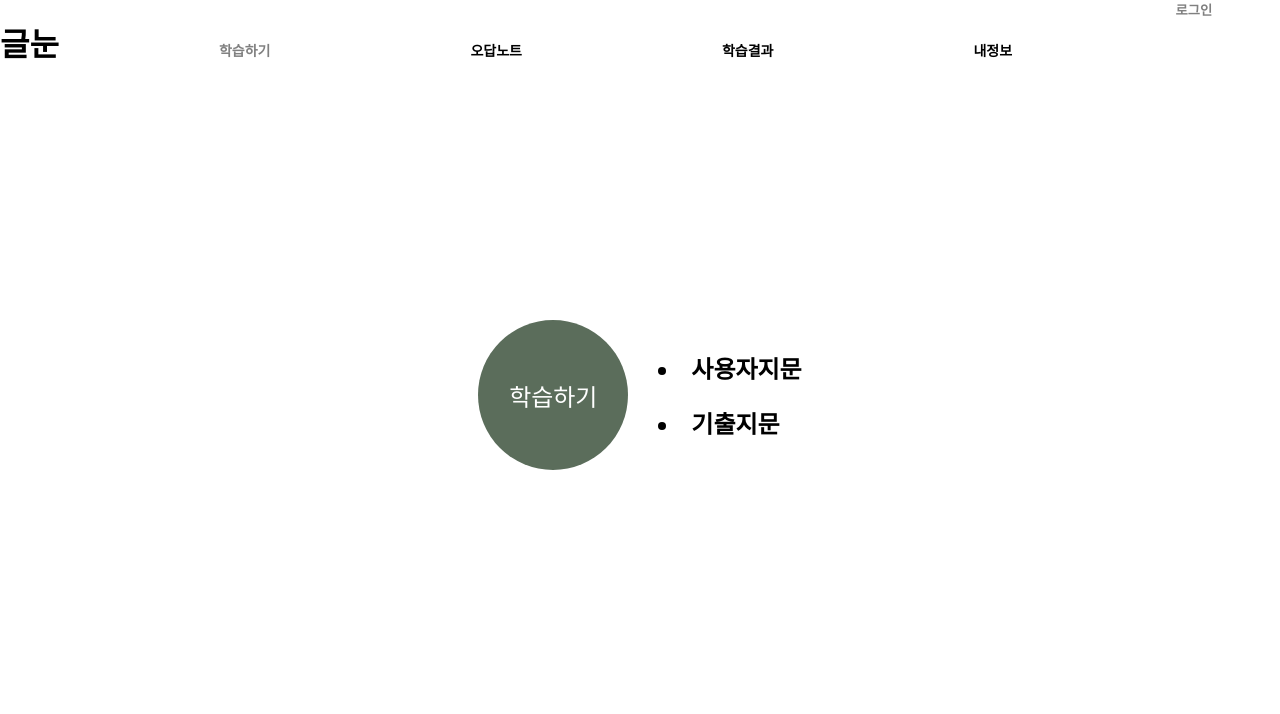
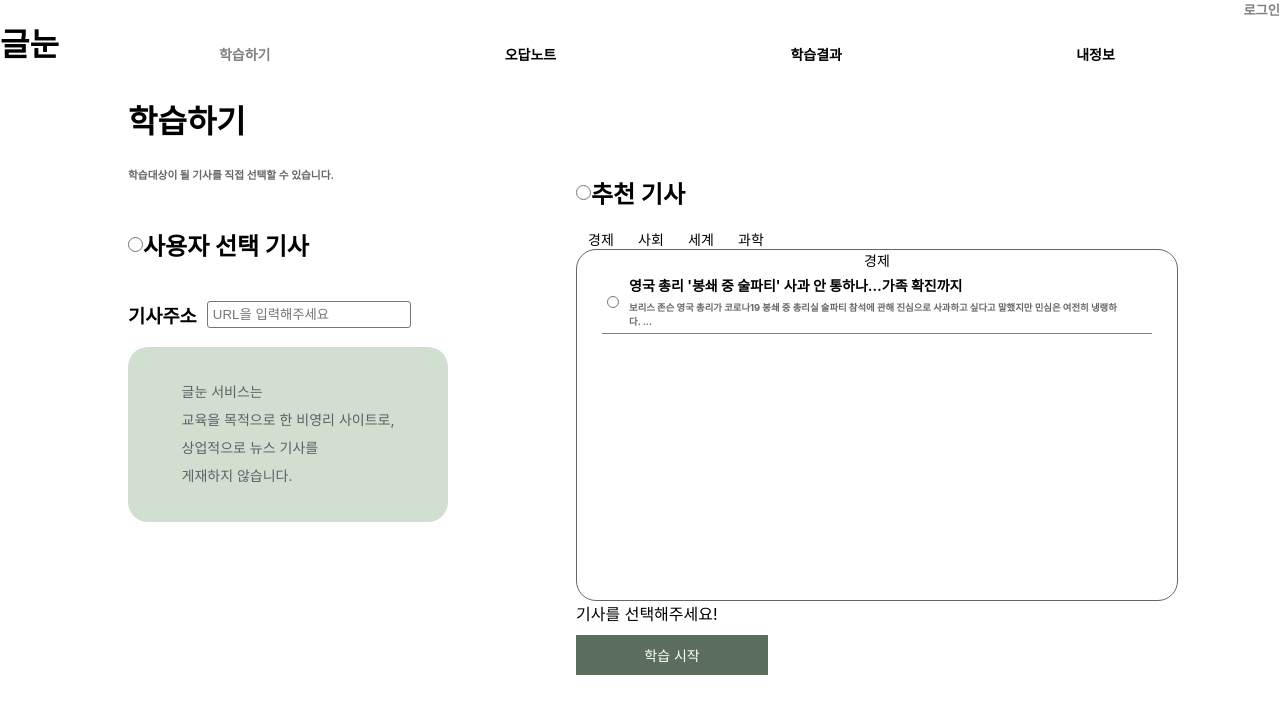
Before and after one commit to GeulNoon/Frontend, a React (Create React App) app: page /Study in a window 1280 px wide. Shown: the top 714 px of the page. Built offline with nearby package versions, Linux system fonts and the light colour scheme.

Commit message:
학습하기 화면 변경

```diff
--- a/src/App.js
+++ b/src/App.js
@@ -7,8 +7,6 @@ import Result from "./screens/Result";
 import MyPage from "./screens/MyPage";
 import Login from "./screens/Login";
 import Register from "./screens/Register";
-import Custom from "./screens/Custom";
-import Default from './screens/Default';
 import Step1 from './screens/Step1';
 import Step2 from './screens/Step2';
 import Step3 from './screens/Step3';
@@ -38,16 +36,16 @@ class TOC extends Component{
       list.push(
           <h4 style={{display: 'inline', fontSize: '14px'}} key={data.id}>
             <NavLink
-              style={({ isActive }) => ({ color: isActive ? 'grey' : 'black', textDecoration: 'none', marginRight: 200 })}
+              style={({ isActive }) => ({ color: isActive ? 'grey' : 'black', textDecoration: 'none' })}
               to={{pathname: `${data.id}`}}>{data.title}
             </NavLink>
           </h4>);
       i = i+1;
     }
     return (
-      <>
+      <div style={{display: 'flex', justifyContent: 'space-between', width: '70%', height: '40px'}}>
         {list}
-      </>
+      </div>
     );
   }
 }
@@ -65,12 +63,14 @@ class App extends Component {
     return (
       <BrowserRouter>
         <div>
-          <div style={{position: 'fixed', height: '75px', backgroundColor: 'white', zIndex: 1}}>
-          <h5 style={{margin: 0, textAlign: 'right'}}>
-            <NavLink style={{color: 'grey', textDecoration: 'none'}} to="/Login" >로그인</NavLink>
-          </h5>
-          <Subject></Subject>
-          <TOC data={this.state.contents}></TOC>
+          <div style={{position: 'fixed', height: '75px', width: '100%', backgroundColor: 'white', zIndex: 1}}>
+            <h5 style={{margin: 0, textAlign: 'right'}}>
+              <NavLink style={{color: 'grey', textDecoration: 'none'}} to="/Login" >로그인</NavLink>
+            </h5>
+            <div style={{display: 'flex', alignItems: 'flex-end'}}>
+              <Subject></Subject>
+              <TOC data={this.state.contents}></TOC>
+            </div>
           </div>
           <div style={{paddingTop: '75px'}}>
           <Routes>
@@ -81,12 +81,10 @@ class App extends Component {
             <Route path="/MyPage" element={<MyPage/>}/>
             <Route path="/Login" element={<Login/>}/>
             <Route path="/Register" element={<Register/>}/>
-            <Route path="/Study/Custom" element={<Custom/>}/>
-            <Route path="/Study/Default" element={<Default/>}/>
-            <Route path="/Study/Default/Step1" element={<Step1/>}/>
-            <Route path="/Study/Default/Step2" element={<Step2/>}/>
-            <Route path="/Study/Default/Step3" element={<Step3/>}/>
-            <Route path="/Study/Default/Step4" element={<Step4/>}/>
+            <Route path="/Study/Step1" element={<Step1/>}/>
+            <Route path="/Study/Step2" element={<Step2/>}/>
+            <Route path="/Study/Step3" element={<Step3/>}/>
+            <Route path="/Study/Step4" element={<Step4/>}/>
           </Routes>
           </div>
         </div>
--- a/src/screens/Default.js
+++ /dev/null
@@ -1,82 +0,0 @@
-import React, { Component } from 'react';
-import { NavLink } from "react-router-dom";
-import styled from "styled-components";
-
-const Wrapper = styled.div`
-  display: flex;
-  align-items: center;
-  justify-content: center;
-  height: 90vh;
-  width: 100vw;
-`;
-
-const ContentWrapper = styled.div`
-  display: flex;
-  flex-direction: column;
-  align-items: center;
-  justify-content: center;
-  height: 65vh;
-  width: 50vw;
-  background-color: #e5e5e5;
-`;
-
-const BorderWrapper = styled.div`
-  display: flex;
-  align-items: center;
-  justify-content: center;
-  height: ${props => props.height};
-  width: ${props => props.width};
-  border: 2px solid black;
-  background-color: ${props => props.color};
-  font-size: ${props => props.fontSize}px;
-  font-weight: ${props => props.isBold ? 'bold' : 'normal'};
-`;
-
-const Button = styled.div`
-  display: flex;
-  align-items: center;
-  justify-content: center;
-  width: 15vw;
-  height: 5vh;
-  font-size: 14px;
-  color: white;
-  margin: 30px;
-  background-color: #5b6d5b;
-  :hover {
-    background-color: #5b6d5b;
-    opacity: 0.7;
-  }
-  border: none;
-`;
-
-class Default extends Component {
-  render() {
-    return (
-      <Wrapper>
-          <ContentWrapper>
-            <BorderWrapper height='8vh' width='30vw' color='white' fontSize={20} isBold={true} >
-              기사 제목
-            </BorderWrapper>
-            <div style={{color: '#3b583b', fontWeight: 'bold', margin: 10}}>
-              지문 미리보기
-            </div>
-            <BorderWrapper height='25vh' width='40vw' color='#e5e5e5' fontSize={11} isBold={false}>
-              본문 일부
-            </BorderWrapper>
-            <div style={{display: 'flex', alignItems: 'center', justifyContent: 'center'}}>
-              <Button>
-                <NavLink style={{ color: 'white', textDecoration: 'none' }}
-                  to="Step1">학습 시작
-                </NavLink>
-              </Button>
-              <Button>
-                지문 변경
-              </Button>
-            </div>
-          </ContentWrapper>
-      </Wrapper>
-    );
-  }
-}
-
-export default Default;
--- a/src/screens/Home.js
+++ b/src/screens/Home.js
@@ -14,7 +14,7 @@ const Button = styled.button`
     background-color: ${props => props.color};
     opacity: 0.7;
   }
-  margin-left: 100px;
+  margin: 50px;
 `;
 
 class TOC extends Component{
@@ -30,9 +30,9 @@ class TOC extends Component{
       i = i+1;
     }
     return (
-      <header>
+      <>
         {list}
-      </header>
+      </>
     );
   }
 }
--- a/src/screens/Study.js
+++ b/src/screens/Study.js
@@ -1,60 +1,224 @@
-import React ,{Component} from 'react';
+import React, { Component } from 'react';
 import { NavLink } from "react-router-dom";
-import styled from 'styled-components';
+import styled from "styled-components";
 
-const Circle = styled.div`
+const Wrapper = styled.div`
   display: flex;
   align-items: center;
   justify-content: center;
-  width: 150px;
-  height: 150px;
-  font-size: 24px;
-  color: white;
-  border-radius: 50%;
-  background-color: #5b6d5b;
-  margin-right: 30px;
+  height: 85vh;
+  width: 100vw;
 `;
 
-class TOC extends Component{
+const LeftWrapper = styled.div`
+  display: flex;
+  flex-direction: column;
+  height: 85vh;
+  width: 25vw;
+  margin-left: 10vw;
+`;
+
+const RightWrapper = styled.div`
+  display: flex;
+  flex-direction: column;
+  justify-content: center;
+  height: 85vh;
+  width: 55vw;
+  margin-left: 10vw;
+`;
+
+const BorderWrapper = styled.div`
+  display: flex;
+  flex-direction: column;
+  align-items: center;
+  height: 350px;
+  width: 600px;
+  border: 1px solid #5b6d5b;
+  border-radius: 20px;
+  font-size: 14px;
+`;
+
+const ContentWrapper = styled.div`
+  display: flex;
+  align-items: center;
+  justify-content: center;
+  height: 175px;
+  width: 100%;
+  font-size: 14px;
+  border-radius: 20px;
+  background-color: #d1dfd1;
+  color: #5b6167;
+  white-space: pre;
+  line-height: 200%;
+`;
+
+const Button = styled.div`
+  display: flex;
+  align-items: center;
+  justify-content: center;
+  width: 15vw;
+  height: 5vh;
+  font-size: 14px;
+  color: white;
+  background-color: #5b6d5b;
+  :hover {
+    background-color: #5b6d5b;
+    opacity: 0.7;
+  }
+  border: none;
+  margin-top: 10px;
+`;
+
+const Category = styled.div`
+  display: flex;
+  justify-content: center;
+  width: 50px;
+  font-size: 14px;
+  :hover {
+    color: #5b6d5b;
+  }
+  border: none;
+`;
+
+const ArticleWrapper = styled.div`
+  display: flex;
+  align-items: center;
+  width: 550px;
+  border-bottom: 1px solid grey;
+`;
+
+const ArticleContentWrapper = styled.div`
+  width: 500px;
+`;
+
+class SubjectMain extends Component{
   render(){
-    var list = [];
-    var i = 0;
-    while (i<this.props.data.length){
-      var data = this.props.data[i];
-      list.push(
-        <h2 key={data.id}>
-          <li>
-            <NavLink style={{ color: 'black', textDecoration: 'none' }}
-            to={{pathname: `${data.id}`}}>{data.title}
-            </NavLink>
-          </li>
-        </h2>);
-      i = i+1;
-    }
     return (
       <header>
-        {list}
+        <h1>학습하기</h1>
+        <h6 style={{color: "#676767"}}>학습대상이 될 기사를 직접 선택할 수 있습니다.</h6>
       </header>
     );
   }
 }
 
-class Study extends Component {
-  state = {
-    contents: [
-      {id: 'Custom', title: '사용자지문', desc: '사용자지문 기능'},
-      {id: 'Default', title: '기출지문', desc: '기출지문 기능'},
-    ]
+class Subject extends Component{
+  render(){
+    return (
+      <header>
+        <h2>{this.props.title}</h2>
+      </header>
+    );
   }
+}
 
-  render() {
-    return (
-        <div style={{display: 'flex', alignItems:'center',justifyContent: 'center' ,height: '80vh'}}>
-        <Circle>학습하기</Circle>
-        <TOC data={this.state.contents}></TOC>
-        </div>
+class Article extends Component{
+  render(){
+    return(
+      <ArticleWrapper>
+      <input style={{width: '12px', height: '12px', margin: '5px'}} type="radio" name="recommend"/>
+        <ArticleContentWrapper>
+          <h4 style={{margin: '5px'}}>
+            {this.props.title}
+          </h4>
+          <h6 style={{margin: '5px', color: '#676767'}}>
+            {this.props.desc}
+          </h6>
+        </ArticleContentWrapper>
+      </ArticleWrapper>
     )
   }
 }
 
+class Study extends Component {
+  state = {
+    value: '경제',
+    isRecommend: 1,
+    url: ''
+  }
+  handleChange = (e) => {
+    this.setState({
+      url: e.target.value
+    })
+  }
+  render() {
+    const contents = ['경제','사회','세계','과학']
+    const category = contents.map((title) =>
+      (<Category key={title} onClick={()=>{this.setState({value: title})}}>
+        {title}
+      </Category>))
+    const { isRecommend, url } = this.state;
+    let Warning = null;
+    if (isRecommend) {
+      Warning = "기사를 선택해주세요!"
+    } else if(!isRecommend && url === '') {
+      Warning = "URL을 입력해주세요!"
+    }
+    return (
+      <Wrapper>
+          <LeftWrapper>
+            <SubjectMain></SubjectMain>
+            <div style={{display: 'flex', alignItems: 'center'}}>
+              <input style={{width: '15px', height: '15px', margin: '0px'}} type="radio" name="select" onChange={()=>{this.setState({isRecommend: 0})}}/>
+              <Subject title="사용자 선택 기사"></Subject>
+            </div>
+            <div style={{display: 'flex', alignItems:'center'}}>
+              <h3 style={{marginRight: '10px'}}>기사주소</h3>
+              <input placeholder="URL을 입력해주세요" style={{width: '15vw',marginBottom:'0px',padding:'5px'}} value = {this.state.url} onChange={this.handleChange}></input>
+            </div>
+              <ContentWrapper>
+              {`글눈 서비스는\n교육을 목적으로 한 비영리 사이트로,\n상업적으로 뉴스 기사를\n게재하지 않습니다.`}
+              </ContentWrapper>
+          </LeftWrapper>
+          <RightWrapper>
+            <div style={{display: 'flex', alignItems: 'center'}}>
+              <input style={{width: '15px', height: '15px', margin: '0px'}} type="radio" name="select" onChange={()=>{this.setState({isRecommend: 1})}}/>
+              <Subject title="추천 기사"></Subject>
+            </div>
+            <div style={{display: 'flex'}}>
+              {category}
+            </div>
+            {(() => {
+              switch (this.state.value) {
+                case '경제':
+                  return <BorderWrapper>경제
+                            <Article title="영국 총리 '봉쇄 중 술파티' 사과 안 통하나…가족 확진까지"
+                            desc="보리스 존슨 영국 총리가 코로나19 봉쇄 중 총리실 술파티 참석에 관해
+                            진심으로 사과하고 싶다고 말했지만 민심은 여전히 냉랭하다. ..."/>
+                          </BorderWrapper>
+                case '사회':
+                  return <BorderWrapper>사회
+                            <Article title="영국 '봉쇄 중 술파티' 사과 안 통하나…가족 확진까지"
+                            desc="보리스 존슨 영국 총리가 코로나19 봉쇄 중 총리실 술파티 참석에 관해
+                            진심으로 사과하고 싶다고 말했지만 민심은 여전히 냉랭하다. ..."/>
+                          </BorderWrapper>
+                case '세계':
+                  return <BorderWrapper>세계
+                            <Article title="영국 총리 '봉쇄 중 술파티' 사과 안 통하나…가족 확진까지"
+                            desc="보리스 존슨 영국 총리가 코로나19 봉쇄 중 총리실 술파티 참석에 관해
+                            진심으로 사과하고 싶다고 말했지만 민심은 여전히 냉랭하다. ..."/>
+                          </BorderWrapper>
+                case '과학':
+                  return <BorderWrapper>과학
+                            <Article title="영국 총리 '봉쇄 중 술파티' 사과 안 통하나…가족 확진까지"
+                            desc="보리스 존슨 영국 총리가 코로나19 봉쇄 중 총리실 술파티 참석에 관해
+                            진심으로 사과하고 싶다고 말했지만 민심은 여전히 냉랭하다. ..."/>
+                          </BorderWrapper>
+                default:
+                  return '경제'
+              }
+            })()}
+            {Warning}
+            <NavLink style={{ color: 'white', textDecoration: 'none' }}
+              to="Step1">
+                <Button>
+                  학습 시작
+                </Button>
+            </NavLink>
+          </RightWrapper>
+      </Wrapper>
+    );
+  }
+}
+
 export default Study;
```
Also changed, not shown: src/components/NavigationBar.js (+6 -6 lines), src/screens/Custom.js (deleted, +0 -24 lines), src/screens/Review.js (+5 -4 lines).
